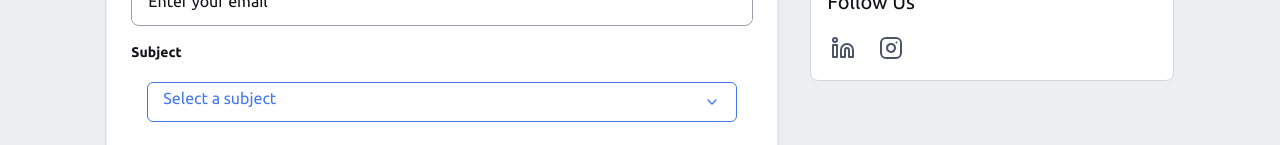
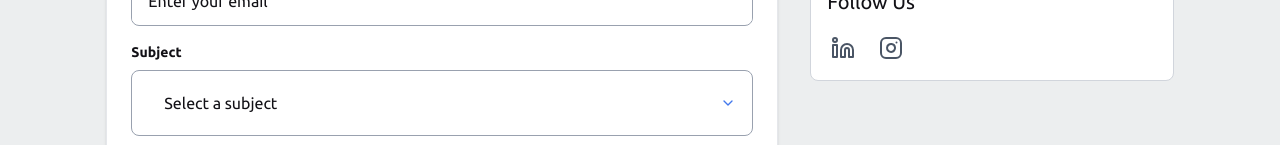
Before and after one commit to Rounak-186/IEEE-website, a Next.js app: page /contact in a window 1280 px wide. Shown: the part 655-800 px from the top of the page. Built offline with nearby package versions, Linux system fonts and the light colour scheme; a web font is replaced by a local one.

Commit message:
fix: select component fixed

```diff
--- a/src/app/admin/access-control/add-user/page.tsx
+++ b/src/app/admin/access-control/add-user/page.tsx
@@ -2,6 +2,7 @@
 
 import { Button } from '@/components/ui/button';
 import { Input } from '@/components/ui/input'
+import { Select } from '@/components/ui/select';
 import { Selection } from '@/components/ui/selection'
 import axios from 'axios';
 import { useRouter } from 'next/navigation';
@@ -83,10 +84,11 @@ export default function CreateUserPage() {
                     </div>
                     <div>
                         <div className='mb-2 text-sm'>User Role</div>
-                        <Selection
+                        <Select
                             options={roleOptions}
-                            defaultValue={formData.role}
+                            // defaultValue={formData.role}
                             onChange={value => handleChange(value, 'role')}
+                            placeholder='Select user role'
                         />
                     </div>
                 </form>
--- a/src/app/admin/access-control/page.tsx
+++ b/src/app/admin/access-control/page.tsx
@@ -3,9 +3,11 @@ import { Button } from '@/components/ui/button';
 import { useAuth } from '@/context/authContext';
 import axios from 'axios';
 import { Edit, Pen, Plus } from 'lucide-react';
+import { useRouter } from 'next/navigation';
 import React, { useEffect, useState } from 'react'
 
-export default function AccessPage() {1
+export default function AccessPage() {
+    const router = useRouter();
     const { user } = useAuth();
     const isAdminRole = user?.role === "admin";
 
@@ -43,7 +45,7 @@ export default function AccessPage() {1
             {/* Other Authorised member Details  */}
             <div>
                 {isAdminRole &&
-                    <Button className='mb-5'>
+                    <Button className='mb-5' onClick={() => router.push("/admin/access-control/add-user")}>
                         <Plus size={15} />
                         Add new user
                     </Button>
--- a/src/components/ui/input.tsx
+++ b/src/components/ui/input.tsx
@@ -56,7 +56,7 @@ export const Input = ({ placeholder, value, type = 'text', onChange, id, require
         <div className={clsx('w-full py-1 h-fit flex items-center relative border border-gray-400 focus-within:border-[var(--primary)] focus-within:ring-[var(--accent)] focus-within:ring-[1px] rounded-2xl transition-all duration-150 overflow-hidden', className)}>
             <label
                 htmlFor={uid}
-                className={clsx('absolute ml-3 transition-all duration-200 px-1 text-foreground cursor-text z-1', (isFocused || input != "") && '!text-[var(--primary)] -translate-y-3 scale-80 !ml-1', placeholderClass)}>
+                className={clsx('absolute ml-3 transition-all duration-200 px-1 text-foreground cursor-text z-1 origin-left', (isFocused || input != "") && '!text-[var(--primary)] -translate-y-3 scale-80', placeholderClass)}>
                 {placeholder}
             </label>
             <input
--- a/src/components/ui/select.tsx
+++ b/src/components/ui/select.tsx
@@ -70,19 +70,17 @@ export const Select = ({
   }
 
   return (
-    <div
-      ref={ref}
-      className={clsx("w-full relative box", className)}
+    <div className="relative"
       onFocus={() => setIsFocused(true)}
       onBlur={() => setIsFocused(false)}
+      ref={ref}
+    >
+      <div
+        className={clsx('w-full py-1 h-fit flex items-center relative border border-gray-400 focus-within:border-[var(--primary)] focus-within:ring-[var(--accent)] focus-within:ring-[1px] rounded-2xl transition-all duration-150', className)}
       >
         <label
           htmlFor={uid}
-        className={clsx(
-          "absolute ml-3 mt-1 transition-all duration-300 px-1 text-[var(--primary)] z-50",
-          (isFocused || selected !== "") && "-translate-y-4 scale-90 bg-white",
-          placeholderClass
-        )}
+          className={clsx('absolute ml-3 transition-all duration-200 px-1 text-foreground cursor-text z-1 origin-left', (isFocused || selected != "") && '!text-[var(--primary)] -translate-y-3 scale-80', placeholderClass)}
         >
           {placeholder}
         </label>
@@ -94,8 +92,8 @@ export const Select = ({
           aria-haspopup="listbox"
           aria-expanded={open}
           className={clsx(
-          "w-full py-2 px-4 pr-10 rounded-md border border-[var(--primary)] outline-none flex items-center justify-between cursor-pointer bg-transparent",
-          "focus-visible:ring-[var(--accent)] focus-visible:ring-[3px] relative h-10",
+            'w-full resize-y min-h-10 py-2 px-4 outline-none border-none bg-transparent',
+            (isFocused || selected != "") && 'translate-y-2',
             disabled && "opacity-50 cursor-not-allowed"
           )}
           onClick={() => !disabled && setOpen((s) => !s)}
@@ -106,7 +104,7 @@ export const Select = ({
             <ChevronDown size={16} className="text-[var(--primary)]" />
           </div>
         </div>
-
+      </div>
       {/* dropdown */}
       {open && !disabled && (
         <ul
@@ -122,7 +120,7 @@ export const Select = ({
               tabIndex={0}
               className={clsx(
                 "px-4 py-2 hover:bg-[var(--accent)] hover:text-white cursor-pointer",
-                selected === opt.value && "font-semibold"
+                selected === opt.value && "font-semibold bg-[var(--accent)] text-white"
               )}
               onClick={() => selectValue(opt.value)}
               onKeyDown={(e) => {
--- a/src/components/ui/textArea.tsx
+++ b/src/components/ui/textArea.tsx
@@ -49,7 +49,7 @@ export const TextArea = ({
     <div className={clsx('w-full py-1 h-fit flex relative border border-gray-400 focus-within:border-[var(--primary)] focus-within:ring-[var(--accent)] focus-within:ring-[1px] rounded-2xl transition-all duration-150', className)}>
       <label
         htmlFor={uid}
-        className={clsx('absolute ml-3 mt-2 transition-all duration-200 px-1 text-foreground cursor-text', (isFocused || input != "") && '!text-[var(--primary)] -translate-y-3 scale-80 !ml-1', placeholderClass)}>
+        className={clsx('absolute ml-3 mt-2 transition-all duration-200 px-1 text-foreground cursor-text origin-left', (isFocused || input != "") && '!text-[var(--primary)] -translate-y-3 scale-80', placeholderClass)}>
         {placeholder}
       </label>
       <textarea
@@ -57,7 +57,7 @@ export const TextArea = ({
         value={input}
         onChange={(e) => handleChange(e)}
         onFocus={handleFocus} onBlur={handleBlur}
-        className={clsx('w-full resize-y min-h-20 py-2 px-4 outline-none border-none bg-transparent', (isFocused || input != "") && 'translate-y-2', placeholderClass)}
+        className={clsx('w-full resize-y min-h-20 py-2 px-4 outline-none border-none bg-transparent', (isFocused || input != "") && 'translate-y-2')}
         disabled={disabled}
         rows={rows}
         required={required}
```
Lines whose indentation alone changed are shown as unchanged.
